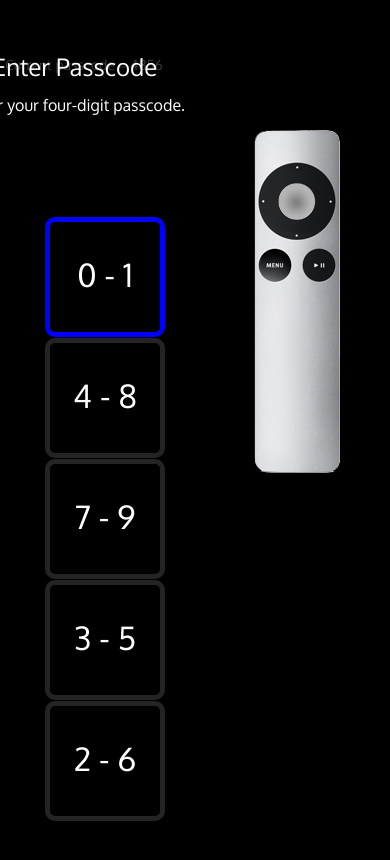
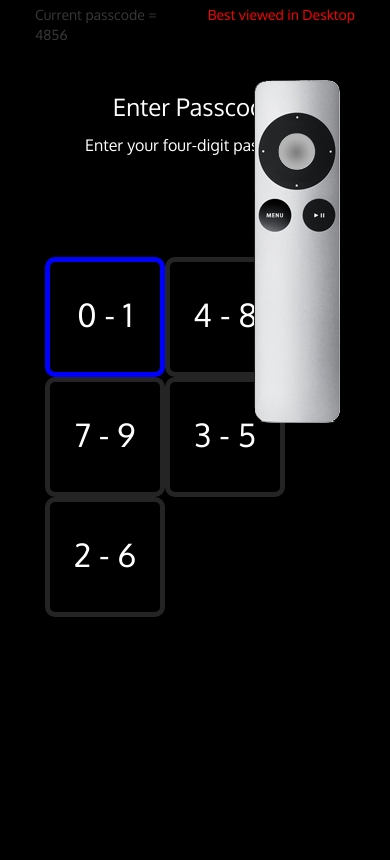
Before and after one commit to analistamarcio/AppleTV_passcode, a plain HTML site: page index.html in a window 390 px wide. Drawn offline with Linux system fonts and the light colour scheme.

Commit message:
Non-desktop warning

```diff
--- a/css/styles.css
+++ b/css/styles.css
@@ -28,10 +28,17 @@ div {
 }
 
 .current-passcode {
-	position: absolute;
+	text-align: left;
 	left: 5px;
 	top: 5px;
 	color: rgb(56,56,56);
+}
+
+.warning {
+	text-align: right;
+	right: 5px;
+	top: 5px;
+	color: red;
 }
 
 .passcode-stage {
@@ -41,14 +48,14 @@ div {
 
 .passcode-title {
 	position: relative;
-	right: 120px;
+	/*right: 120px;*/
 	margin-bottom: 10px;
 	font-size: 1.5em;
 }
 
 .passcode-tip {
 	position: relative;
-	right: 120px;
+	/*right: 120px;*/
 	margin-bottom: 100px;
 }
 
@@ -66,7 +73,7 @@ div {
 
 .hash {
 	position: relative;
-	right: 100px;
+	/*right: 100px;*/
 	margin-top: 80px;
 	font-size: 2em;
 	letter-spacing: 20px;
@@ -75,7 +82,7 @@ div {
 .result {
 	display: none;
 	position: relative;
-	right: 120px;
+	/*right: 120px;*/
 	font-size: 0.8em;
 	line-height: 25px;
 }
@@ -159,3 +166,9 @@ div {
 	background-repeat: no-repeat;
 	background-color: white;
 }
+
+@media (min-width: 768px) {
+	.visible {
+		display: none;
+	}
+}
--- a/index.html
+++ b/index.html
@@ -15,29 +15,30 @@
 
 <body>
 
-<div class="content col-lg-12 col-md-12 col-sm-12">
+<div class="content colxs-12 col-lg-12 col-md-12 col-sm-12">
 
-	<div class="current-passcode">Current passcode = 4856</div>
+	<div class="current-passcode col-xs-6 col-lg-6 col-md-6 col-sm-6">Current passcode = 4856</div>
+	<div class="warning visible col-xs-6 col-lg-6 col-md-6 col-sm-6">Best viewed in Desktop</div>
 
-	<div class="passcode-stage  col-lg-12 col-md-12 col-sm-12">
+	<div class="passcode-stage col-xs-12 col-lg-11 col-md-11 col-sm-12">
 
-		<div class="passcode-title  col-lg-12 col-md-12 col-sm-12">Enter Passcode</div>
-		<div class="passcode-tip  col-lg-12 col-md-12 col-sm-12">Enter your four-digit passcode.</div>
+		<div class="passcode-title  col-xs-12 col-lg-11 col-md-11 col-sm-12">Enter Passcode</div>
+		<div class="passcode-tip  col-xs-12 col-lg-11 col-md-11 col-sm-12">Enter your four-digit passcode.</div>
 
-		<div class="passcode-pairs col-lg-10 col-md-10 col-sm-10">
-			<div class="pcPair1 col-lg-1 col-md-1 col-sm-1">1 - 5</div>
-			<div class="col-lg-1 col-md-1 col-sm-1"></div>
-			<div class="pcPair2 col-lg-1 col-md-1 col-sm-1">0 - 6</div>
-			<div class="col-lg-1 col-md-1 col-sm-1"></div>
-			<div class="pcPair3 col-lg-1 col-md-1 col-sm-1">2 - 7</div>
-			<div class="col-lg-1 col-md-1 col-sm-1"></div>
-			<div class="pcPair4 col-lg-1 col-md-1 col-sm-1">3 - 9</div>
-			<div class="col-lg-1 col-md-1 col-sm-1"></div>
-			<div class="pcPair5 col-lg-1 col-md-1 col-sm-1">4 - 8</div>
+		<div class="passcode-pairs col-lg-11 col-md-11 col-sm-11">
+			<div class="pcPair1 col-xs-2 col-lg-1 col-md-1 col-sm-1">1 - 5</div>
+			<div class="col-lg-1 col-md-1"></div>
+			<div class="pcPair2 col-xs-2 col-lg-1 col-md-1 col-sm-1">0 - 6</div>
+			<div class="col-lg-1 col-md-1"></div>
+			<div class="pcPair3 col-xs-2 col-lg-1 col-md-1 col-sm-1">2 - 7</div>
+			<div class="col-lg-1 col-md-1"></div>
+			<div class="pcPair4 col-xs-6 col-lg-1 col-md-1 col-sm-1">3 - 9</div>
+			<div class="col-lg-1 col-md-1"></div>
+			<div class="pcPair5 col-xs-6 col-lg-1 col-md-1 col-sm-1">4 - 8</div>
 		</div>
 
-		<div class="hash col-lg-12 col-md-12 col-sm-12">####</div>
-		<div class="result col-lg-12 col-md-12 col-sm-12">
+		<div class="hash col-xs-12 col-lg-11 col-md-11 col-sm-12">####</div>
+		<div class="result col-xs-12 col-xs-12 col-lg-11 col-md-11 col-sm-12">
 			<div class="btnTryAgain">Clique here to try again</div>
 			<a href="https://www.linkedin.com/in/analistamarcio" target="_blank">linkedin.com/in/analistamarcio</a>
 		</div>
```
